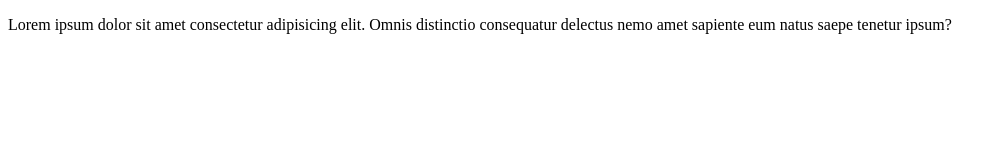
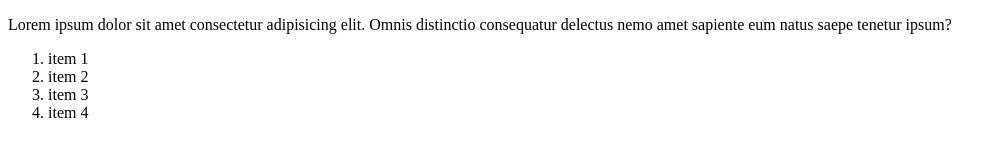
Before and after one commit to lilibeo2123/batdaugit1, a plain HTML site: page index.html in a window 1280 px wide. Shown: the whole page, without its empty margins (0-1006 px from the left). Drawn offline with Linux system fonts and the light colour scheme.

Commit message:
sửa đổi lần 1

```diff
--- a/index.html
+++ b/index.html
@@ -10,5 +10,11 @@
       Lorem ipsum dolor sit amet consectetur adipisicing elit. Omnis distinctio
       consequatur delectus nemo amet sapiente eum natus saepe tenetur ipsum?
     </p>
+    <ol>
+      <li>item 1</li>
+      <li>item 2</li>
+      <li>item 3</li>
+      <li>item 4</li>
+    </ol>
   </body>
 </html>
```
